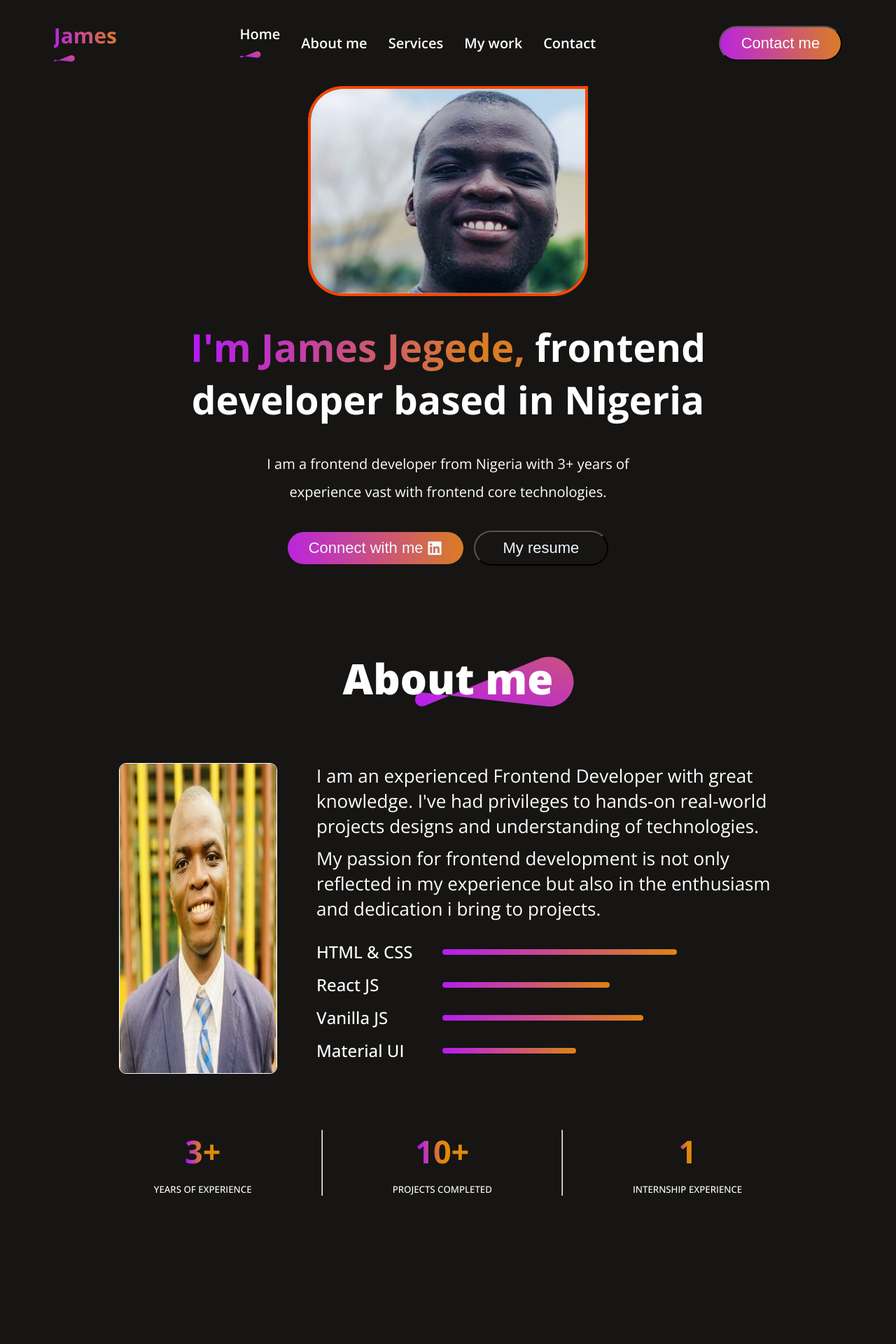
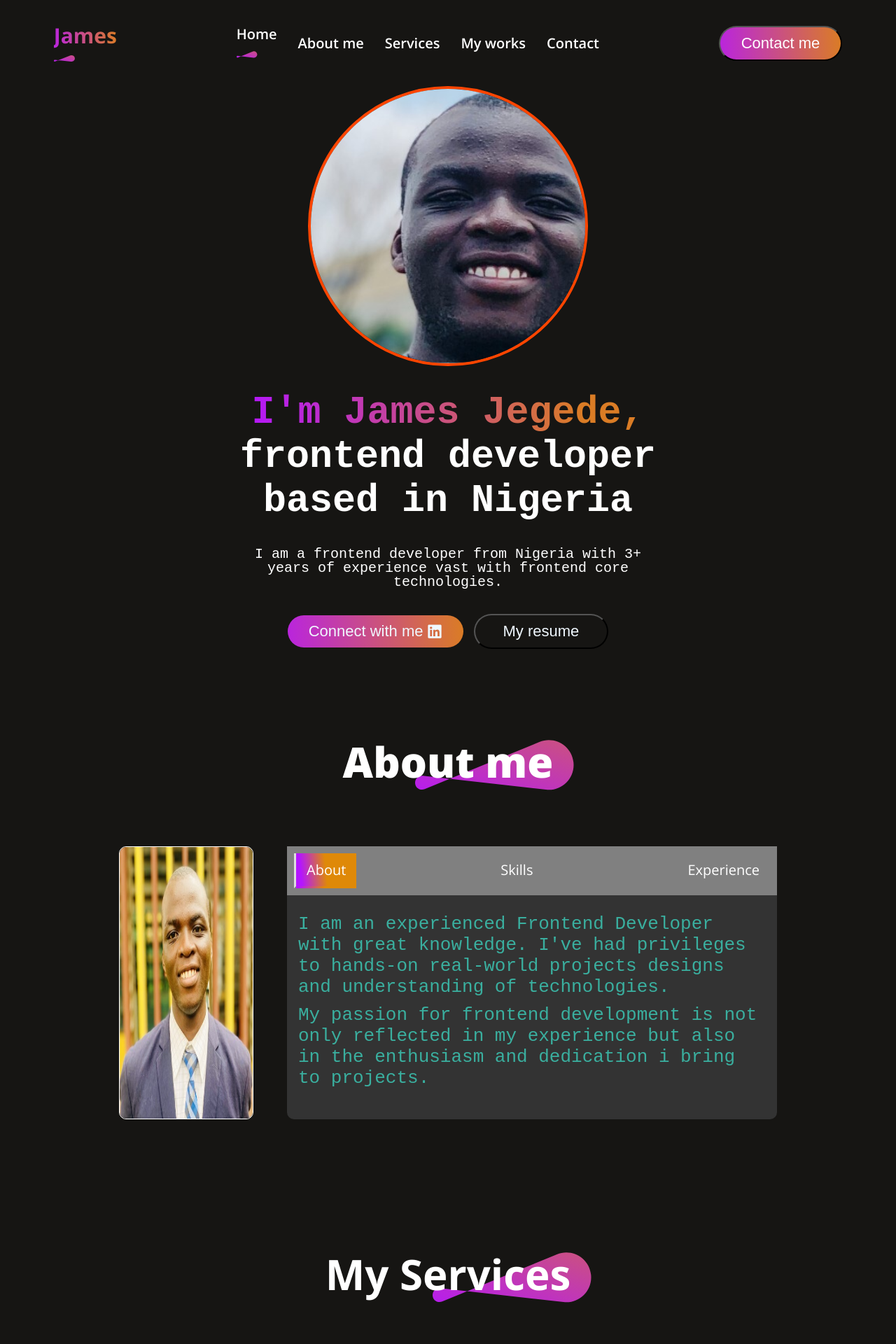
Before and after one commit to jexzyjames/portfolio, a React (Create React App) app: page / in a window 1280 px wide. Shown: the top 1920 px of the page at 70% size. Built offline with nearby package versions, Linux system fonts and the light colour scheme.

Commit message:
revamped portfolio

```diff
--- a/src/Portfolio/Components/About/About.css
+++ b/src/Portfolio/Components/About/About.css
@@ -38,6 +38,10 @@
 }
 .details-right{
     flex-basis: 70%;
+    background: #333;
+    /* padding:1rem; */
+    box-shadow: rgba(0, 0, 0, 0.4) ;
+    border-radius: 10px;
 }
 .image-left img{
     width: 80%;
@@ -61,7 +65,7 @@
 
 .skills{
     display: flex;
-    margin: 10px 0;
+    margin: 0px 0;
     flex-direction: column;
     gap: 0px;
 }
@@ -97,12 +101,47 @@
     border-radius: 50px;
     background: linear-gradient(264deg, #dF8908 -5.09%, #B415FF 106.28%);
 }
+.content {
+    display: block;
+    padding: 1rem;
+    max-width: 700px;
+    height: 300px;
+    max-height: 300px;
+    width: 700px;
+    margin: 10px auto;
+    transition: all 0.3s ease-in-out;
+}
+.clicked.tabs{
+    color:#B415FF;
+    border-bottom: 2px solid #DF8908;
+}
+.tabs{
+    padding: 10px 15px;
+    cursor: pointer;
+    border-bottom: 3px solid transparent;
+    transition: all 0.3s ease-in-out;
+}
+.active-tab{
+    border-left: 3px solid #ddd;
+    color: #ffffff;
+    background: linear-gradient(264deg, #DF8908 50.41%, #B415FF 90.25%);
+    font-weight: 100;
+}
+.nav-tabs{
+    display: flex;
+    padding: 10px;
+    cursor:pointer;
+    font-size: 20px;
+    background: gray;
+    justify-content: space-between;
+    width: 100%;
+}
 .experience{
-    display: flex;
-    margin-bottom: 80px;
+    /* display: flex; */
+    /* margin-bottom: 80px; */
     /* margin: 0 !important; */
     width: 100%;
-    justify-content: space-around;
+    justify-content: space-between;
 }
 .years{
     display: flex;
@@ -110,6 +149,8 @@
     position: relative;
     gap: 10px;
     transition: 0.5s;
+    color:#3aaf8f;
+    margin-bottom: 10px;
     align-items: center;
     justify-content: center;
 
@@ -127,13 +168,42 @@
     background-clip: text;
     -webkit-background-clip:text;
     -webkit-text-fill-color: transparent;
+    font-family: monospace;
     font-weight:700 ;
 }
 .years h5{
     font-weight: 500;
 }
+.js{
+    color: #dF8908;
+    margin-right: 5px;
+}
+.react{
+     color: lightblue;
+     border: 0;
+     margin-right: 5px;
+}
+.html{
+    color: red;
+    margin-right:5px;
+}
+.css{
+    color: skyblue;
+    margin-right: 5px;
+}
+.infos p, .skills p, .experience p{
+    font-family: monospace;
+    color: #3aaf9f;
 
-
+}
+.skillss p{
+    font-size: 18px;
+}
+.passion{
+    margin-top: 3px ;
+    margin-top: 10px !important;
+    font-family: monospace;
+}
 @media (max-width:992px){
     .about-me{
         /* padding:auto!important ; */
@@ -163,5 +233,20 @@
         flex-direction: column;
         gap: 10px;
     }
+    .content{
+        width:100%;
+        height: 100%;
+        max-height: 300px;
+        overflow: scroll;
+    }
+    .years h2{
+        font-size: 30px;
+    }
+    .infos p, .skills p{
+        font-size:15px;
+    }
+    .nav-tabs {
+        font-size: 15px;
+    }
 
 }
--- a/src/Portfolio/Components/About/About.jsx
+++ b/src/Portfolio/Components/About/About.jsx
@@ -1,9 +1,11 @@
-import React from "react";
+import React,{useState} from "react";
 import "./About.css";
 import img from "../../assets/jj.jpg";
 import theme from "../../assets/theme_pattern.svg";
 import { motion } from "framer-motion";
+import { FaCss3, FaHtml5, FaJs, FaReact } from "react-icons/fa";
 const About = () => {
+  const[activeTab, seetActiveTab] = useState('about')
   return (
     <div className="about-me">
       <div className="about-title">
@@ -24,6 +26,7 @@ const About = () => {
         >
           <img src={img} alt="" />
         </motion.div>
+
         <motion.div
           className="details-right"
           initial={{ opacity: 0, translateX: 100 }}
@@ -34,40 +37,23 @@ const About = () => {
           }}
           whileFocus={{ opacity: 1, translateX: 0, transition: { delay: 0.1 } }}
         >
-          <div className="infos">
-            <p>
-              I am an experienced Frontend Developer with great knowledge. I've
-              had privileges to hands-on real-world projects designs and
-              understanding of technologies.
-            </p>
-            <p className="passion">
-              My passion for frontend development is not only reflected in my
-              experience but also in the enthusiasm and dedication i bring to
-              projects.
-            </p>
 
-            <div className="skills">
-              <div className="labelled">
-                <p>HTML & CSS </p> <hr style={{ width: "70%" }} />{" "}
-              </div>
-              <div className="labelled">
-                <p>React JS </p> <hr style={{ width: "50%" }} />{" "}
-              </div>
-              <div className="labelled">
-                <p>Vanilla JS </p> <hr style={{ width: "60%" }} />{" "}
-              </div>
-              <div className="labelled">
-                <p>Material UI </p> <hr style={{ width: "40%" }} />{" "}
-              </div>
-            </div>
+          <div className="nav-tabs">
+            <div onClick={()=> seetActiveTab('about')} className={`tabs ${activeTab === 'about' ? 'active-tab' : '' }`}>About</div>
+            <div onClick={()=> seetActiveTab('skills')} className={`tabs ${activeTab === 'skills' ? 'active-tab' : '' }`}>Skills</div>
+            <div onClick={()=> seetActiveTab('experience')} className={`tabs ${activeTab === 'experience' ? 'active-tab' : '' }`}>Experience</div>
           </div>
-        </motion.div>
-      </div>
-      <motion.div
+
+          <div className="content">
+            {activeTab === 'experience' && (
+              <motion.div
         initial={{ opacity: 0, translateY: -100 }}
         animate={{ opacity: 1, translateY: 0, transition: { delay: 0.2} }}
-        className="experience"
+        className="tab experience"
       >
+
+        <div >
+
         <motion.div
           initial={{ opacity: 0, translateY: -100 }}
           animate={{
@@ -106,7 +92,71 @@ const About = () => {
           <h2>1</h2>
           <h5>INTERNSHIP EXPERIENCE</h5>
         </motion.div>
+        </div>
       </motion.div>
+
+            )}
+
+            {activeTab === 'about' && (
+
+          <div className="tab infos">
+
+            <div>
+
+            <p>
+              I am an experienced Frontend Developer with great knowledge. I've
+              had privileges to hands-on real-world projects designs and
+              understanding of technologies.
+            </p>
+            <p className="passion">
+              My passion for frontend development is not only reflected in my
+              experience but also in the enthusiasm and dedication i bring to
+              projects.
+            </p>
+
+            </div>
+          </div>
+            )}
+
+            {activeTab ===  'skills' && (
+
+            <div className="tab skills">
+
+              <div >
+
+              <div className="labelled">
+                <p> <FaHtml5 className="html"/> HTML  </p> <hr style={{ width: "70%" }} />{" "}
+              </div>
+              <div className="labelled">
+                <p><FaCss3 className="css"/> CSS </p> <hr style={{ width: "70%" }} />{" "}
+              </div>
+              <div className="labelled">
+                <p> <FaReact className='react' /> React JS </p> <hr style={{ width: "50%" }} />{" "}
+              </div>
+              {/* <div className="labelled">
+                <p> <FaReact className='react' /> Redux  </p> <hr style={{ width: "50%" }} />{" "}
+              </div> */}
+              <div className="labelled">
+                <p> <FaJs className='js'  />   Javascript </p> <hr style={{ width: "60%" }} />{" "}
+              </div>
+              <div className="labelled">
+                <p>  Material UI </p> <hr style={{ width: "40%" }} />{" "}
+              </div>
+              <div className="labelled">
+                <p> <FaCss3/> Tailwind   </p> <hr style={{ width: "60%" }} />{" "}
+              </div>
+              </div>
+
+            </div>
+            )}
+          </div>
+
+
+
+
+
+        </motion.div>
+      </div>
     </div>
   );
 };
--- a/src/Portfolio/Components/Main/Main.css
+++ b/src/Portfolio/Components/Main/Main.css
@@ -16,6 +16,23 @@
     margin: 20px auto;
     justify-content: space-between;
     align-items: center;
+}
+
+.dp{
+    width: 400px !important;
+    height: 400px;
+    margin:auto ;
+    border: 4px solid orangered;
+    /* height:100%; */
+    display: flex;
+    justify-content: center;
+    align-items: center;
+    background-position: center;
+    background-size: cover;
+    border-radius: 100%;
+    object-fit: cover;
+    /* padding: 10px 20px; */
+
 }
 .logos{
     position: relative;
@@ -73,7 +90,7 @@
     flex-direction: column;
     justify-content: center;
 }
-.wrapper-content img{
+.wrapper-contents img{
     width: 400px;
     height: 300px;
     margin: auto;
@@ -97,6 +114,7 @@
 }
 .wrapper-content h1{
     width: 70%;
+    font-family:monospace;
     text-align: center;
     font-size: 55px;
 }
@@ -110,13 +128,16 @@
     width: 50%;
     font-size: 20px;
     text-align: center;
-    line-height: 40px;
+    line-height: 20px;
 }
 .links{
     display: flex;
     gap: 15px;
     align-items: center;
     justify-content: center;
+}
+.wrapper content span, .wrapper-content p{
+    font-family: monospace;
 }
 .show{display: block;}
 .target-link{
@@ -216,7 +237,7 @@ a{
         border-radius: 50%;
         padding: 5px;
         box-shadow: 0 0 10 rgba(98, 95, 105, 0.402);
-        left: 190px;
+        right: -120px;
         position: relative;
 
      }
@@ -224,8 +245,8 @@ a{
     position: fixed;
     bottom: 0;
     margin:  0;
-    right: -250px;
-    width: 250px;
+    right: -150px;
+    width: 150px;
     z-index: 122;
     height:100%;
     display: block;
@@ -297,6 +318,12 @@ a{
     .wrapper-content h1{
         font-size: 20px;
      }
+     .dp{
+        width: 300px !important;
+        height:300px;
+        margin: auto;
+     }
+
      .wrapper-content p{
         font-size: 16px;
         width: 100%;
--- a/src/Portfolio/Components/Main/Main.jsx
+++ b/src/Portfolio/Components/Main/Main.jsx
@@ -41,35 +41,62 @@ const Main = () => {
           <li>
             {" "}
             <Link offset={0} duration={500} to="main">
-              <p onClick={() => setIsOpen("home")}>Home</p>
-              {isOpen === "home" ? <img src={underline} alt="" /> : ""}
+              <p onClick={() =>{
+
+                setIsOpen("home")
+                closeMenu();
+              }
+                 }>Home</p>
+              {isOpen === "home" ? <img  src={underline} alt="" /> : ""}
             </Link>
           </li>
           <li>
             {" "}
             <Link offset={-150} duration={500} to="about-me">
-              <p onClick={() => setIsOpen("about-me")}>About me</p>
+              <p onClick={() => {
+
+                setIsOpen("about-me")
+                closeMenu();
+              }
+                }>About me</p>
               {isOpen === "about-me" ? <img src={underline} alt="" /> : ""}
             </Link>
           </li>
           <li>
             {" "}
             <Link offset={-260} duration={500} to="works">
-              <p onClick={() => setIsOpen("works")}>Services</p>
+              <p onClick={() =>
+              {
+
+                setIsOpen("works")
+                closeMenu();
+              }
+
+              }>Services</p>
               {isOpen === "works" ? <img src={underline} alt="" /> : ""}
             </Link>
           </li>
           <li>
             {" "}
             <Link offset={-260} duration={500} to="services">
-              <p onClick={() => setIsOpen("services")}>My work</p>
+              <p onClick={() =>{
+
+                setIsOpen("services")
+                closeMenu();
+              }
+                 }>My works</p>
               {isOpen === "services" ? <img src={underline} alt="" /> : ""}
             </Link>
           </li>
           <li>
             {" "}
             <Link offset={-260} duration={500} to="contact">
-              <p onClick={() => setIsOpen("contact")}>Contact</p>
+              <p onClick={() =>  {
+
+                setIsOpen("contact")
+                closeMenu();
+              }
+                }>Contact</p>
               {isOpen === "contact" ? <img src={underline} alt="" /> : ""}
             </Link>
           </li>
@@ -88,7 +115,10 @@ const Main = () => {
         className="wrapper"
       >
         <div className="wrapper-content">
-          <img src={img} alt="" />
+          <div className="image-wrapper">
+
+          <img className='dp' src={img} alt="" />
+          </div>
           <h1>
             {" "}
             <span className="font">I'm James Jegede,</span> frontend developer
```
Also changed, not shown: src/Portfolio/Contact/Contact.css (+8 -2 lines), src/Portfolio/Contact/Contact.jsx (+28 -8 lines).
